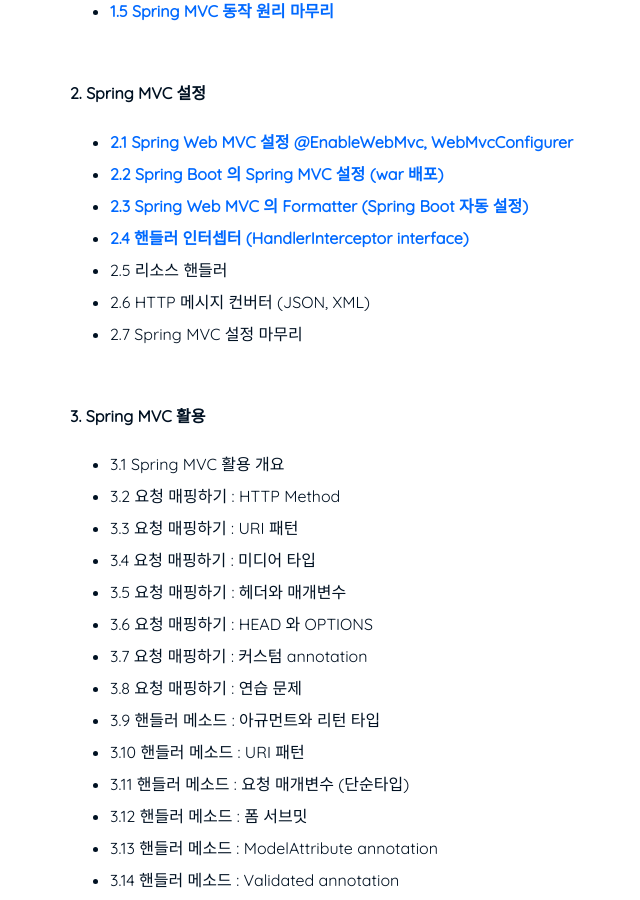
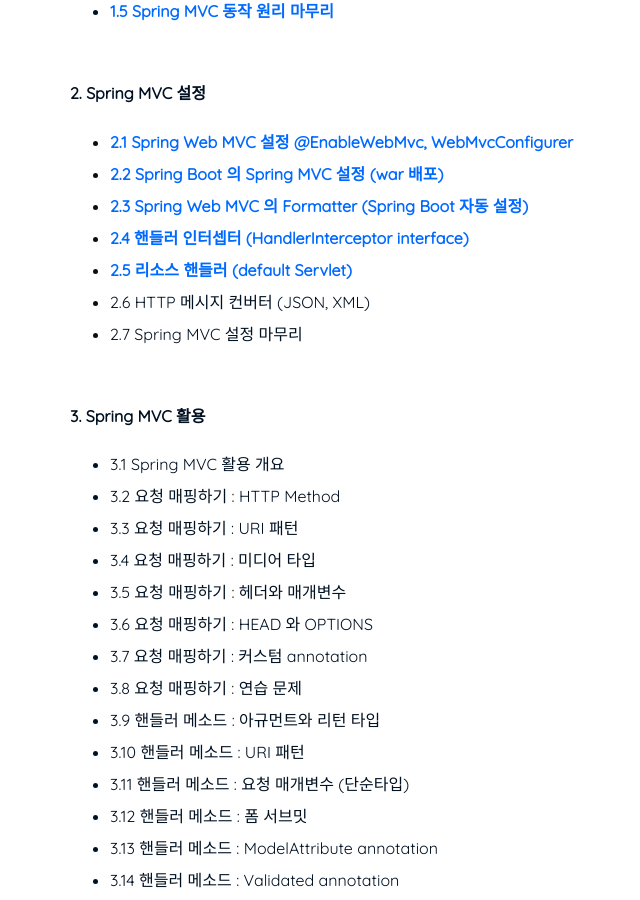
Before and after one commit to nimkoes/portfolio, a Jekyll site: the page built from _posts/2021-06-17-spring_web_mvc.md, in a window 1280 px wide and 900 px high, scrolled down 1128 px. Shown: the whole window, without its empty margins (170-810 px from the left). Built offline with Jekyll 4.4.1, drawn with Linux system fonts in a browser that asks for light colours.

Commit message:
mod post

```diff
--- a/_posts/2021-06-17-spring_web_mvc.md
+++ b/_posts/2021-06-17-spring_web_mvc.md
@@ -37,7 +37,7 @@
   - [2.2 Spring Boot 의 Spring MVC 설정 (war 배포)][link_spring_web_mvc_007]
   - [2.3 Spring Web MVC 의 Formatter (Spring Boot 자동 설정)][link_spring_web_mvc_008]
   - [2.4 핸들러 인터셉터 (HandlerInterceptor interface)][link_spring_web_mvc_009]
-  - 2.5 리소스 핸들러
+  - [2.5 리소스 핸들러 (default Servlet)][link_spring_web_mvc_010]
   - 2.6 HTTP 메시지 컨버터 (JSON, XML)
   - 2.7 Spring MVC 설정 마무리
 
```
Also changed, not shown: other parts of _posts/2021-06-17-spring_web_mvc.md (+1 -0 lines).
